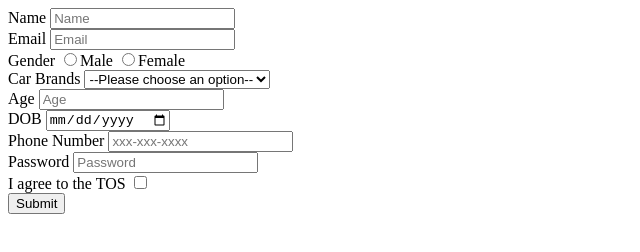
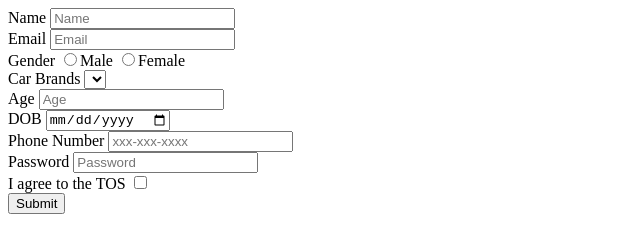
Before and after one commit to acciojob/signup-form-car-Hemanth-Kumar007, a website: page main.html in a window 1280 px wide. Shown: the whole page, without its empty margins (0-640 px from the left). Drawn offline with Linux system fonts and the light colour scheme.

Commit message:
created a submission

```diff
--- a/main.html
+++ b/main.html
@@ -20,7 +20,8 @@
 	<input type="radio" id="gender_f" name="gender" required>Female<br>
 	<label for="cars">Car Brands</label>
 	<select id="cars" required>
-		<option value="" disabled selected hidden>--Please choose an option--</option>
+	<!--below is used to create placeholder in dropdown. Not present in default-->
+<!-- 		<option value="" disabled selected hidden>--Please choose an option--</option> -->
 	</select><br>
 	<label for="age">Age</label>
 	<input type="number" placeholder="Age" id="age" required><br>
```
